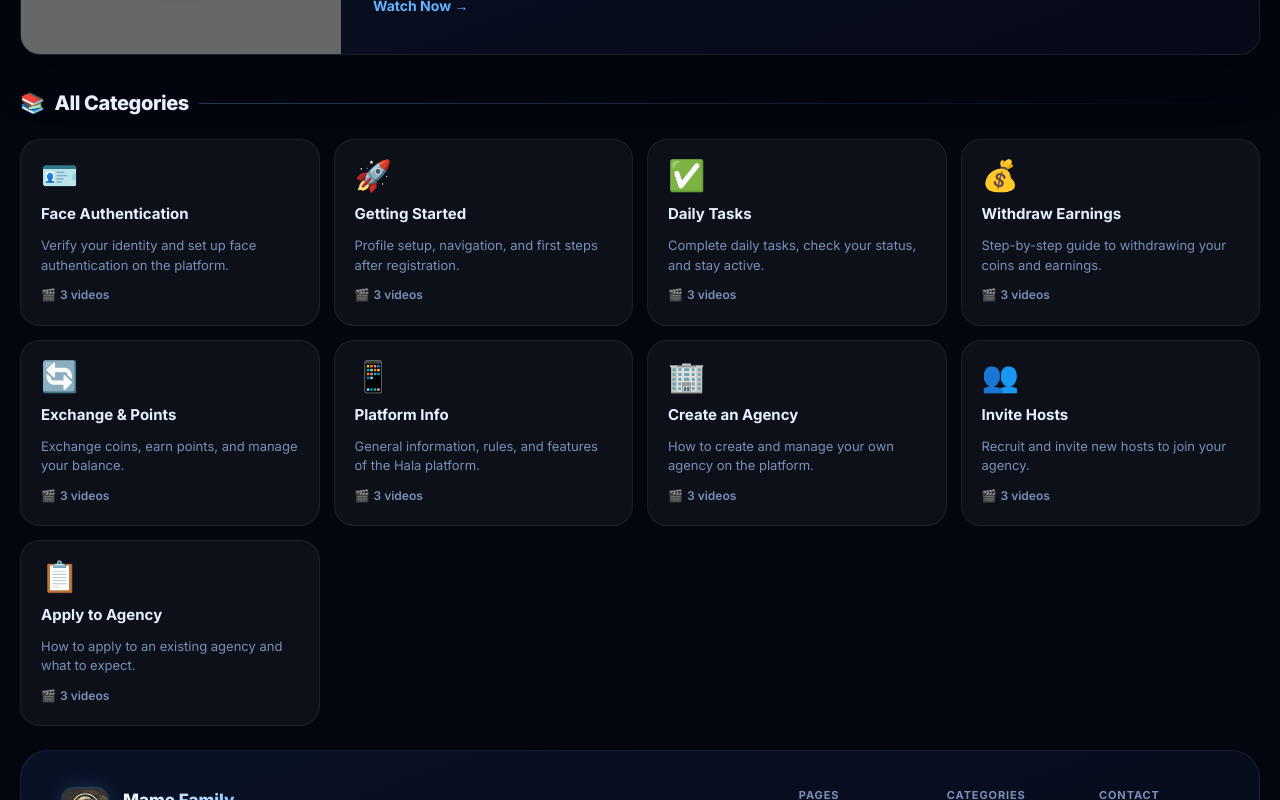
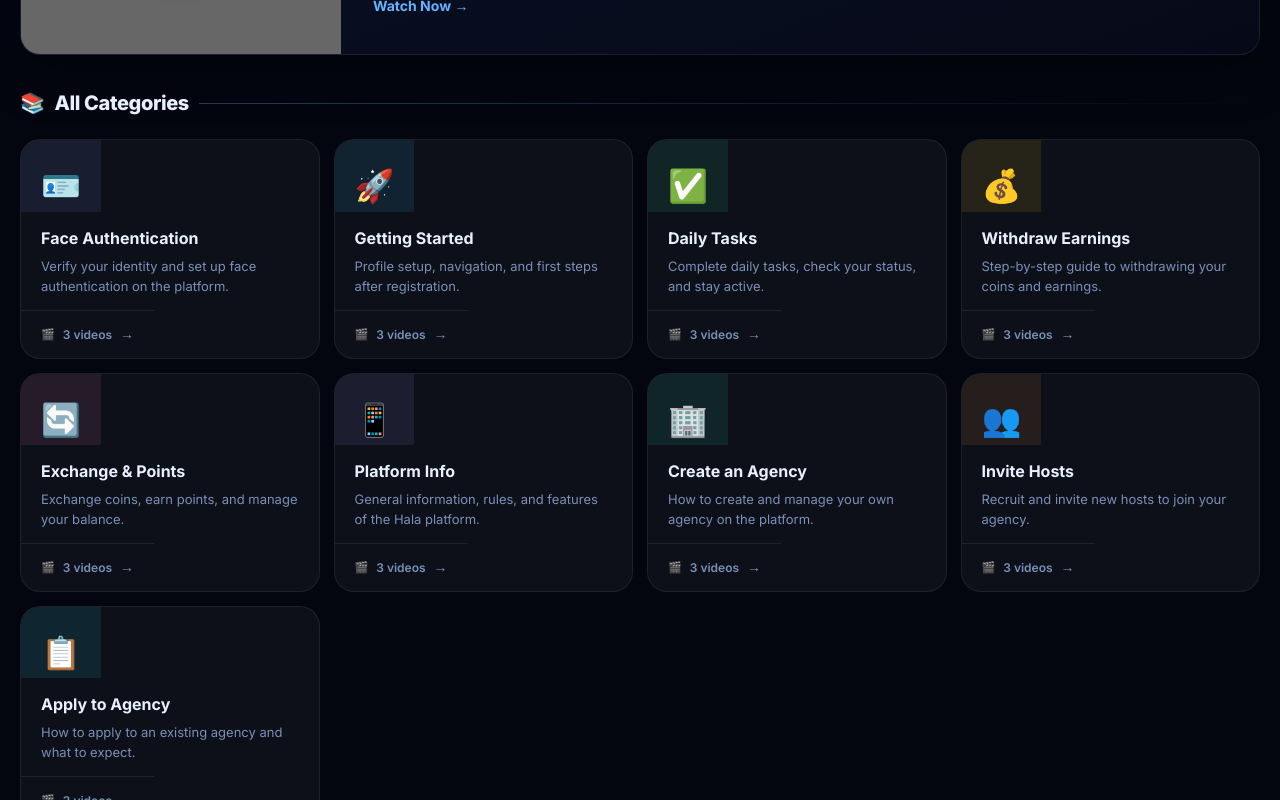
Before and after one commit to MuhajirHayru/mame, a React (Vite) app: page / in a window 1280 px wide. Shown: the part 960-1760 px from the top of the page. Built offline with nearby package versions, Linux system fonts and the light colour scheme; grey boxes are pictures that could not be loaded.

Commit message:
Fix: category navigation now opens the exact clicked category + scrolls to it, professional category card redesign with icon badges, smooth accordion animation

```diff
--- a/src/App.css
+++ b/src/App.css
@@ -705,54 +705,80 @@ input[type="search"] { font: inherit; border: none; outline: none; background: t
 .cat-card {
   display: flex;
   flex-direction: column;
-  gap: 10px;
-  padding: 20px;
+  gap: 14px;
+  padding: 0;
   border-radius: var(--radius);
   background: var(--surface);
   border: 1px solid var(--border);
   color: var(--text);
   text-align: left;
   width: 100%;
-  transition: all 0.25s var(--ease);
+  overflow: hidden;
+  transition: all 0.3s var(--ease);
 }
 
 .cat-card:hover {
-  transform: translateY(-4px);
+  transform: translateY(-5px);
   background: var(--surface-hover);
   border-color: var(--border-accent);
-  box-shadow: 0 20px 60px rgba(0,0,0,0.3);
+  box-shadow: 0 24px 64px rgba(0,0,0,0.4);
 }
 
-.cat-icon {
-  font-size: 30px;
-  line-height: 1;
-  margin-bottom: 2px;
+.cat-card-icon {
+  display: flex;
+  align-items: center;
+  justify-content: center;
+  font-size: 32px;
+  padding: 20px 20px 0;
+  width: fit-content;
 }
 
-.cat-card strong {
-  font-size: 15px;
-  font-weight: 700;
+.cat-card-body {
+  padding: 0 20px;
 }
 
-.cat-card p {
+.cat-card-body strong {
+  font-size: 16px;
+  font-weight: 700;
+  display: block;
+  margin-bottom: 6px;
+}
+
+.cat-card-body p {
   font-size: 13px;
   color: var(--muted);
   line-height: 1.5;
-  flex: 1;
 }
 
-.cat-count {
+.cat-card-count {
+  display: flex;
+  align-items: center;
+  justify-content: space-between;
+  gap: 8px;
   font-size: 12px;
   color: var(--muted);
   font-weight: 600;
-  display: flex;
-  align-items: center;
-  gap: 4px;
+  padding: 12px 20px;
+  border-top: 1px solid var(--border);
+  transition: all 0.2s var(--ease);
 }
 
-.cat-count::before {
+.cat-card:hover .cat-card-count {
+  color: var(--accent);
+}
+
+.cat-card-count::before {
   content: '🎬';
-  font-size: 12px;
+  font-size: 11px;
+}
+
+.cat-card-arrow {
+  font-size: 14px;
+  transition: transform 0.2s var(--ease);
+}
+
+.cat-card:hover .cat-card-arrow {
+  transform: translateX(4px);
 }
 
 /* ══════════════════════════════════════
@@ -841,10 +867,25 @@ input[type="search"] { font: inherit; border: none; outline: none; background: t
   min-width: 0;
 }
 
+.catrow-icon-wrap {
+  width: 48px;
+  height: 48px;
+  border-radius: 14px;
+  display: flex;
+  align-items: center;
+  justify-content: center;
+  flex-shrink: 0;
+  border: 1px solid transparent;
+  transition: all 0.25s var(--ease);
+}
+
+.catrow--open .catrow-icon-wrap {
+  transform: scale(1.05);
+}
+
 .catrow-icon {
-  font-size: 28px;
+  font-size: 24px;
   line-height: 1;
-  flex-shrink: 0;
 }
 
 .catrow-text {
@@ -897,17 +938,17 @@ input[type="search"] { font: inherit; border: none; outline: none; background: t
 }
 
 .catrow-body {
+  display: grid;
   border-top: 1px solid var(--border);
-  padding: 16px 20px;
+  transition: all 0.35s var(--ease);
+  overflow: hidden;
+}
+
+.catrow-body-inner {
   display: grid;
   grid-template-columns: repeat(auto-fill, minmax(280px, 1fr));
   gap: 14px;
-  animation: slideDown 0.25s var(--ease);
-}
-
-@keyframes slideDown {
-  from { opacity: 0; max-height: 0; }
-  to   { opacity: 1; max-height: 800px; }
+  min-height: 0;
 }
 
 /* ══════════════════════════════════════
--- a/src/App.jsx
+++ b/src/App.jsx
@@ -69,6 +69,7 @@ const NAV_ITEMS = [
   { id: 'contact',   key: 'nav.contact' },
 ]
 
+// ── Video Modal ──
 function VideoModal({ video, lang, onClose }) {
   useEffect(() => {
     const onKey = (e) => { if (e.key === 'Escape') onClose() }
@@ -101,6 +102,7 @@ function VideoModal({ video, lang, onClose }) {
   )
 }
 
+// ── Video Card ──
 function VideoCard({ video, index, onPlay, lang }) {
   return (
     <button className="vcard" onClick={() => onPlay(video)} style={{ '--delay': `${index * 0.07}s` }}>
@@ -121,13 +123,29 @@ function VideoCard({ video, index, onPlay, lang }) {
   )
 }
 
+// ── Category Row (Accordion) ──
 function CatRow({ cat, onPlay, lang, open, onToggle }) {
   const videos = VIDEOS[cat.id] || []
+  const bodyRef = useRef(null)
+  const rowRef = useRef(null)
+
+  // Scroll the opened category into view when it expands
+  useEffect(() => {
+    if (open && rowRef.current) {
+      // Small delay to let the DOM finish rendering
+      requestAnimationFrame(() => {
+        rowRef.current.scrollIntoView({ behavior: 'smooth', block: 'nearest' })
+      })
+    }
+  }, [open])
+
   return (
-    <div className="catrow" style={{ '--cc': cat.color }}>
+    <div ref={rowRef} className={`catrow${open ? ' catrow--open' : ''}`} style={{ '--cc': cat.color }}>
       <button className="catrow-head" onClick={onToggle}>
         <div className="catrow-left">
-          <span className="catrow-icon">{cat.icon}</span>
+          <div className="catrow-icon-wrap" style={{ background: `${cat.color}1a`, borderColor: `${cat.color}40` }}>
+            <span className="catrow-icon">{cat.icon}</span>
+          </div>
           <div className="catrow-text">
             <span className="catrow-label">{t(cat.key, lang)}</span>
             <span className="catrow-desc">{t(cat.descKey, lang)}</span>
@@ -135,20 +153,29 @@ function CatRow({ cat, onPlay, lang, open, onToggle }) {
         </div>
         <div className="catrow-right">
           <span className="catrow-count">{videos.length} {t('tuts.videoCount', lang)}</span>
-          <span className={`catrow-arrow${open ? ' open' : ''}`}>›</span>
+          <span className={`catrow-arrow${open ? ' open' : ''}`} aria-hidden>›</span>
         </div>
       </button>
-      {open && (
-        <div className="catrow-body">
+      <div
+        ref={bodyRef}
+        className="catrow-body"
+        style={{
+          gridTemplateRows: open ? '1fr' : '0fr',
+          opacity: open ? 1 : 0,
+          padding: open ? '16px 20px' : '0 20px',
+        }}
+      >
+        <div className="catrow-body-inner">
           {videos.map((v, i) => (
             <VideoCard key={v.id + i} video={v} index={i} onPlay={onPlay} lang={lang} />
           ))}
         </div>
-      )}
+      </div>
     </div>
   )
 }
 
+// ── Home Page ──
 function HomePage({ navigate, onPlay, lang }) {
   const featured = VIDEOS.faceAuth[0]
   return (
@@ -197,10 +224,12 @@ function HomePage({ navigate, onPlay, lang }) {
         <div className="cat-grid">
           {CATS.map((c, i) => (
             <button key={c.id} className="cat-card" style={{ '--cc': c.color, '--delay': `${i * 0.06}s` }} onClick={() => navigate('tutorials', c.id)}>
-              <span className="cat-icon">{c.icon}</span>
-              <strong>{t(c.key, lang)}</strong>
-              <p>{t(c.descKey, lang)}</p>
-              <span className="cat-count">{(VIDEOS[c.id]||[]).length} {t('tuts.videoCount', lang)}</span>
+              <div className="cat-card-icon" style={{ background: `${c.color}1a` }}>{c.icon}</div>
+              <div className="cat-card-body">
+                <strong>{t(c.key, lang)}</strong>
+                <p>{t(c.descKey, lang)}</p>
+              </div>
+              <span className="cat-card-count">{(VIDEOS[c.id]||[]).length} {t('tuts.videoCount', lang)} <span className="cat-card-arrow">→</span></span>
             </button>
           ))}
         </div>
@@ -209,25 +238,19 @@ function HomePage({ navigate, onPlay, lang }) {
   )
 }
 
+// ── Tutorials Page ──
 function TutorialsPage({ onPlay, openCatId, lang }) {
   const [q, setQ] = useState('')
-  // Which category is open (accordion: only one at a time)
-  const [openCat, setOpenCat] = useState(null)
+  // openCat tracks which category is expanded.
+  // Initialize: if openCatId is provided (navigated from home card), use it; otherwise first cat.
+  const [openCat, setOpenCat] = useState(openCatId || CATS[0]?.id || null)
 
-  // When openCatId changes from navigation (e.g. clicking a category on home),
-  // update the open state to that specific category only
+  // When openCatId changes (clicking a different category from home), update immediately
   useEffect(() => {
-    setOpenCat(openCatId)
+    if (openCatId) setOpenCat(openCatId)
   }, [openCatId])
 
-  // On first mount with no specific catId, open the first category
-  useEffect(() => {
-    if (openCat === null) {
-      setOpenCat(CATS[0]?.id || null)
-    }
-  }, [])
-
-  const list = q.trim()
+  const filtered = q.trim()
     ? CATS.filter(c =>
         t(c.key, lang).toLowerCase().includes(q.toLowerCase()) ||
         t(c.descKey, lang).toLowerCase().includes(q.toLowerCase()) ||
@@ -246,9 +269,9 @@ function TutorialsPage({ onPlay, openCatId, lang }) {
         <input type="search" placeholder={t('tuts.search', lang)} value={q} onChange={e => setQ(e.target.value)} />
         {q && <button className="search-x" onClick={() => setQ('')}>✕</button>}
       </div>
-      {list.length === 0 && <div className="empty">{t('tuts.noResults', lang)} &ldquo;<strong>{q}</strong>&rdquo;</div>}
+      {filtered.length === 0 && <div className="empty">{t('tuts.noResults', lang)} &ldquo;<strong>{q}</strong>&rdquo;</div>}
       <div className="cat-list">
-        {list.map((c) => (
+        {filtered.map((c) => (
           <CatRow
             key={c.id}
             cat={c}
@@ -262,6 +285,8 @@ function TutorialsPage({ onPlay, openCatId, lang }) {
     </div>
   )
 }
+
+// ── About Page ──
 function AboutPage({ lang }) {
   const items = [
     { icon: '🎯', titleKey: 'about.missionTitle', bodyKey: 'about.missionBody' },
@@ -290,6 +315,7 @@ function AboutPage({ lang }) {
   )
 }
 
+// ── Contact Page ──
 function ContactPage({ lang }) {
   return (
     <div className="page">
@@ -323,6 +349,7 @@ function ContactPage({ lang }) {
   )
 }
 
+// ── App Root ──
 export default function App() {
   const [page, setPage]       = useState('home')
   const [catId, setCatId]     = useState(null)
@@ -342,7 +369,6 @@ export default function App() {
     return () => document.removeEventListener('mousedown', fn)
   }, [])
 
-  // Set dir attribute on html element for RTL support
   useEffect(() => {
     document.documentElement.dir = LANGS[lang]?.dir || 'ltr'
   }, [lang])
@@ -369,11 +395,7 @@ export default function App() {
         <div className="nb-right">
           <div className="lang-pick">
             <span>🌐</span>
-            <select
-              aria-label="Language"
-              value={lang}
-              onChange={e => setLang(e.target.value)}
-            >
+            <select aria-label="Language" value={lang} onChange={e => setLang(e.target.value)}>
               {AVAILABLE_LANGS.map(code => (
                 <option key={code} value={code}>{LANGS[code].label}</option>
               ))}
@@ -397,7 +419,7 @@ export default function App() {
             <div className="drawer-group">
               {CATS.map(c => (
                 <button key={c.id} className="drawer-item" onClick={() => navigate('tutorials', c.id)}>
-                  {c.icon} {t(c.key, lang)}
+                  <span className="drawer-cat-icon">{c.icon}</span> {t(c.key, lang)}
                 </button>
               ))}
             </div>
```
